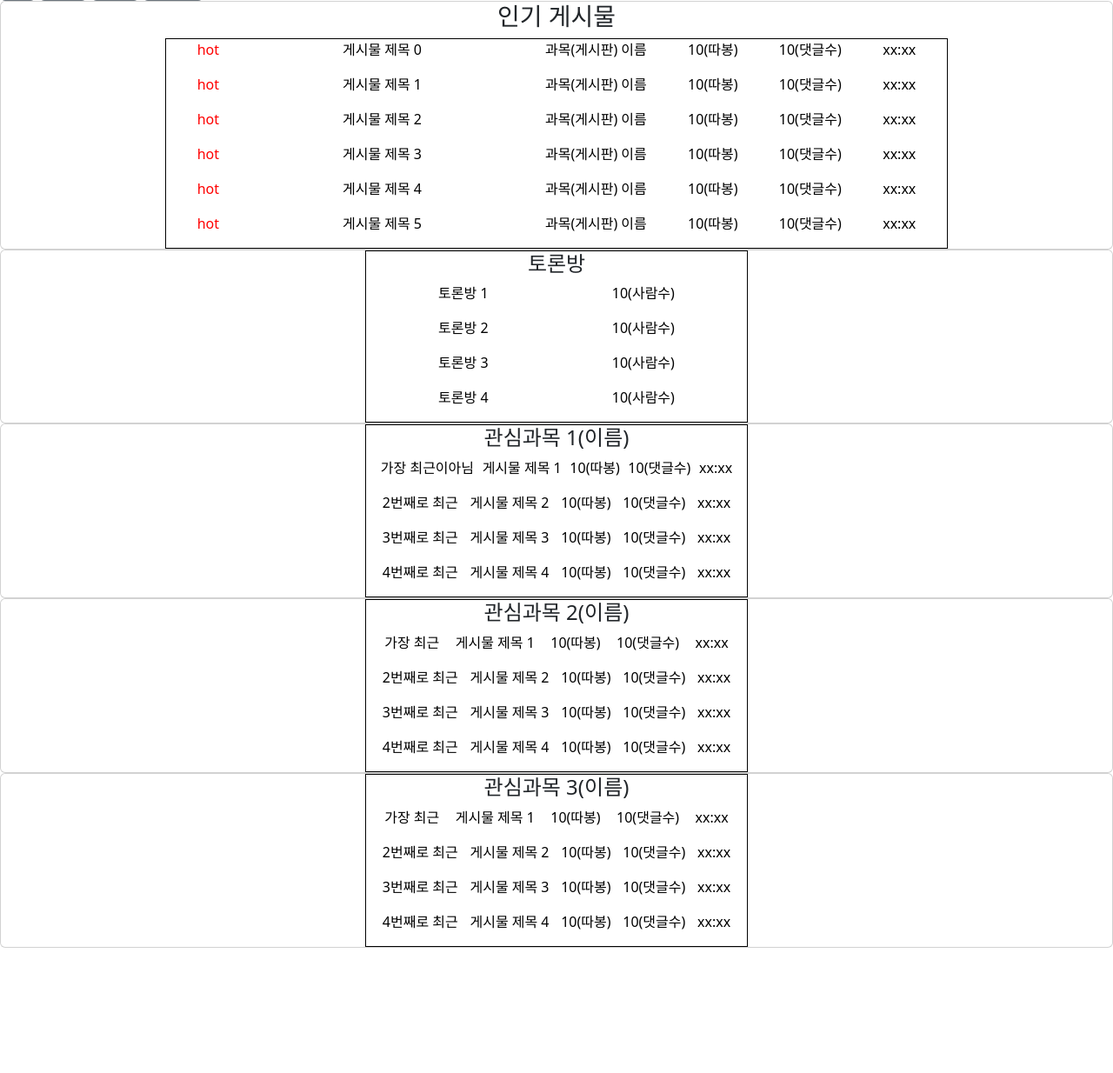
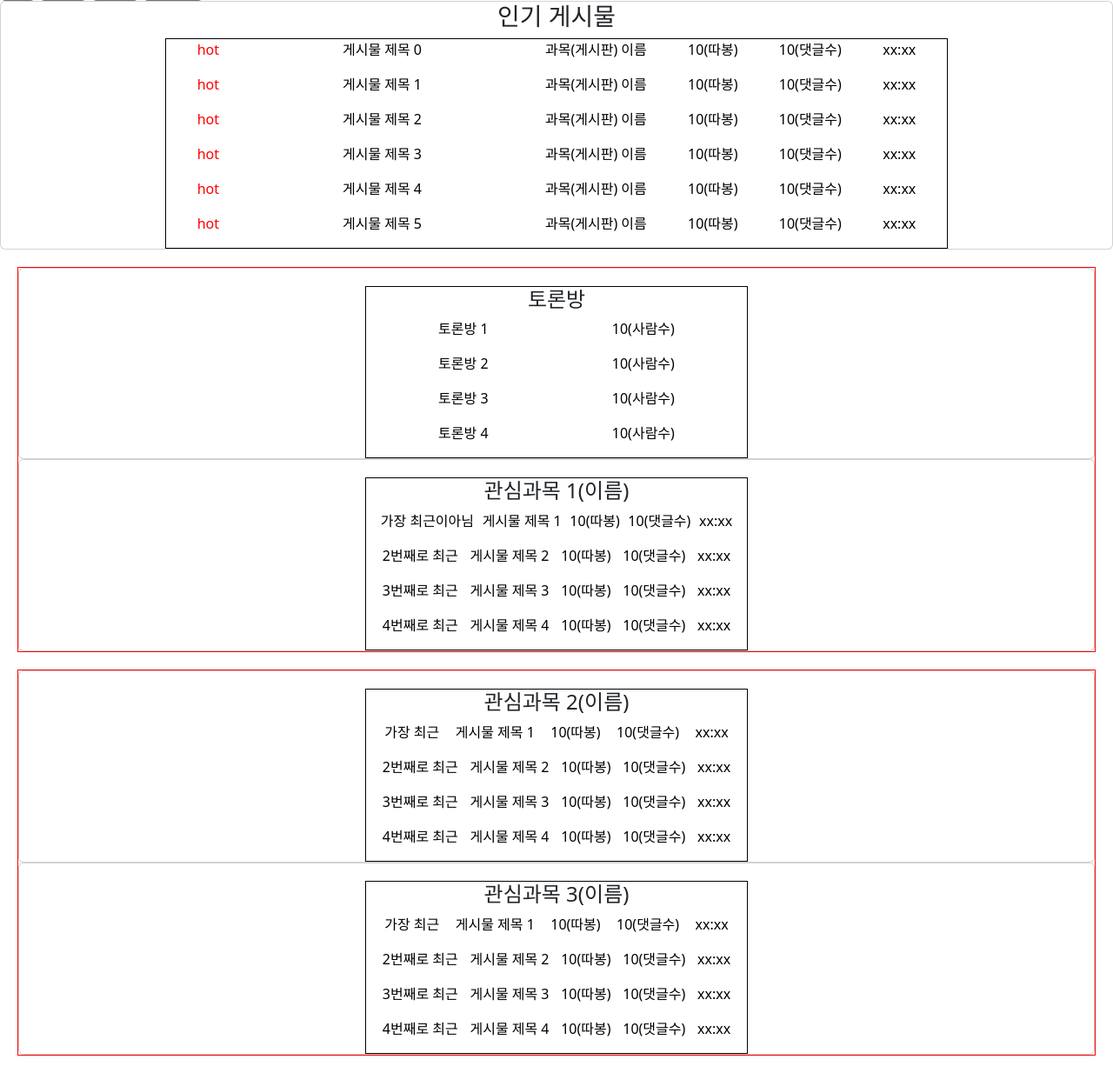
Before and after one commit to king258436/ChungbukStudyCommnity, a Django app: template templates/main/index.html in a window 1280 px wide. Shown: the part 83-1317 px from the top of the page at 87% size. Before the commit the page ends 1173 px from the top, so only its background shows below. Run offline with Django 3.2, Linux system fonts and the light colour scheme; the template is opened without the code that fills it, so the values that code supplies are empty.

Commit message:
modified:   static/css/index.css 	modified:   templates/main/index.html

```diff
--- a/static/css/index.css
+++ b/static/css/index.css
@@ -34,11 +34,20 @@ a.list{
 .recent_debate_room .card .container{
     width:440px;
     border: 1px solid black;
+    text-align : center;
+    margin-top:20px;
 }
 .interest_subject .card .container{
     width:440px;
     border: 1px solid black;
+    text-align : center;
+    margin-top:20px;
 }
 h3,h4{
-    text-align : center
+    text-align : center;
 }
+.d1 ,.d2{
+    border: 1px solid red;
+    text-align : center;
+    margin: 20px;
+}
--- a/templates/main/index.html
+++ b/templates/main/index.html
@@ -52,6 +52,7 @@
                 </div>
             </div>
         </div>
+        <div class="d1">
             <div class="recent_debate_room"><!--토론방-->
                 <div class="card">
                     <div class="container">
@@ -135,6 +136,8 @@
                     </div>
                 </div>
             </div>
+        </div>
+        <div class="d2">
             <div class="interest_subject"><!--관심과목 2-->
                 <div class="card">
                     <div class="container">
@@ -234,6 +237,8 @@
                 </div>
             </div>
         </div>
+    </div>
+
 </body>
 
 </html>
```
Lines whose indentation alone changed are shown as unchanged.
